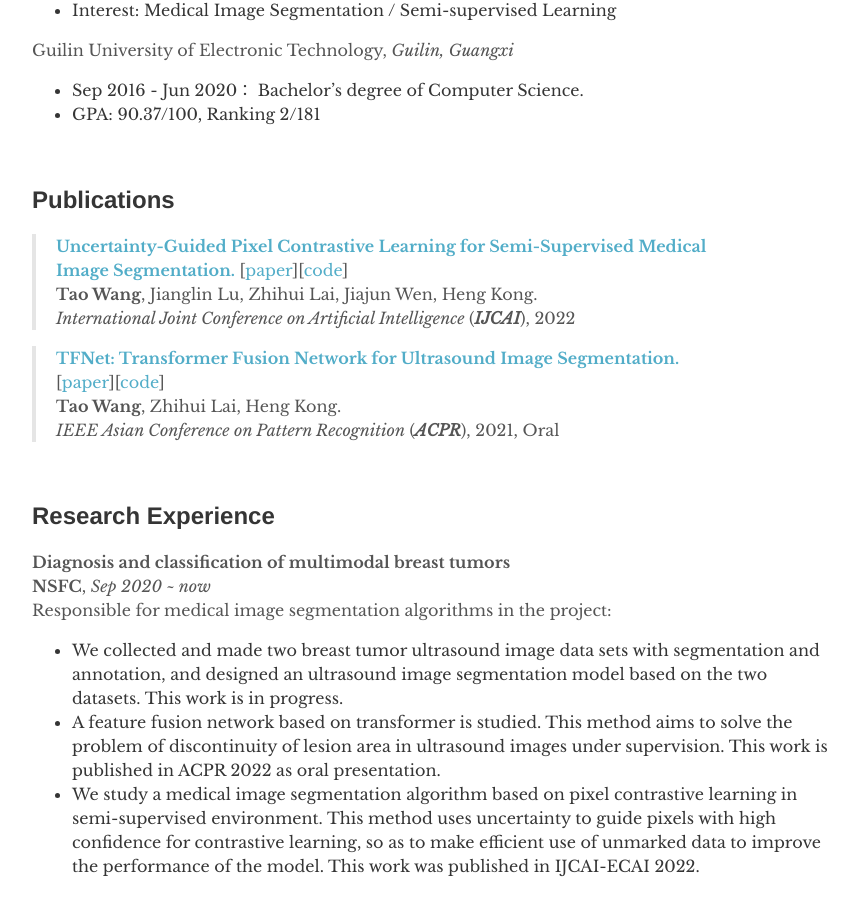
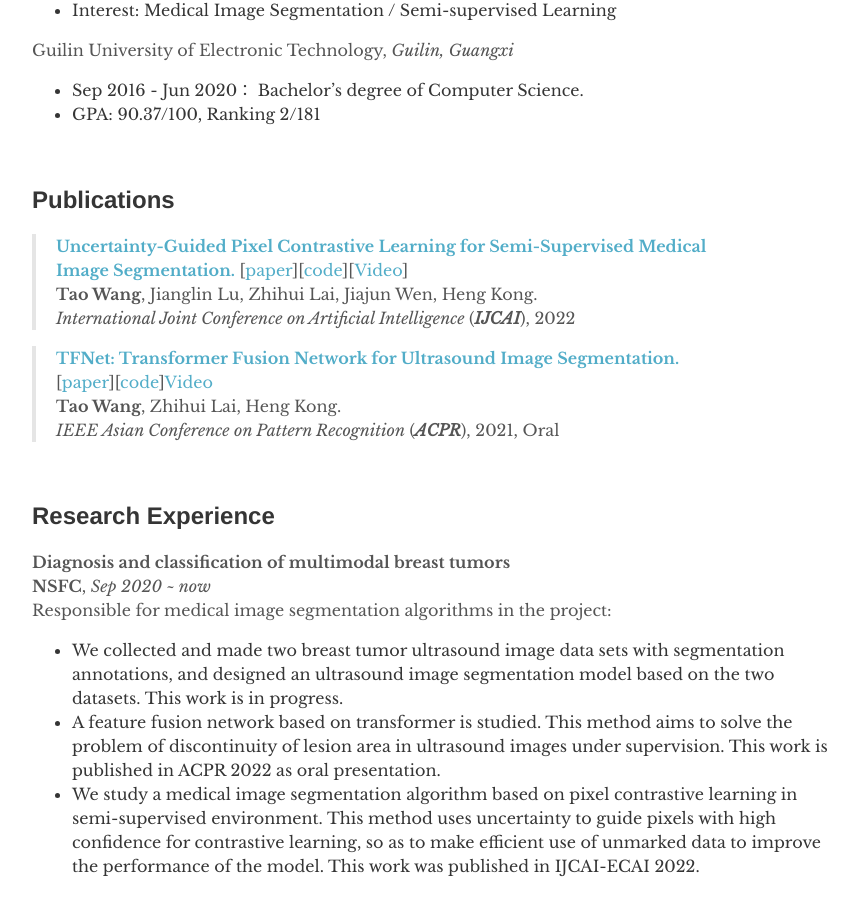
Before and after one commit to taovv/taovv.github.io, a Jekyll site: the page built from index.md, in a window 1280 px wide and 900 px high, scrolled down 1030 px. Shown: the whole window, without its empty margins (208-1066 px from the left). Built offline with Jekyll 4.4.1, drawn with Linux system fonts in a browser that asks for light colours.

Commit message:
Update index.md

```diff
--- a/index.md
+++ b/index.md
@@ -40,12 +40,12 @@ Guilin University of Electronic Technology, <em>Guilin, Guangxi</em>
 ## Publications
 
 > <b><a href="#" target="_blank">Uncertainty-Guided Pixel Contrastive Learning for Semi-Supervised Medical Image Segmentation.</a></b>
-> [<a href="#" target="_blank">paper</a>][<a href="#" target="_blank">code</a>]<br>
+> [<a href="#" target="_blank">paper</a>][<a href="#" target="_blank">code</a>][<a href="#" target="_blank">Video</a>]<br>
 > <b>Tao Wang</b>, Jianglin Lu, Zhihui Lai, Jiajun Wen, Heng Kong.<br>
 > <em>International Joint Conference on Artificial Intelligence</em> (<i><b>IJCAI</b></i>), 2022 <br>
 
 > <b><a href="#" target="_blank">TFNet: Transformer Fusion Network for Ultrasound Image Segmentation.</a></b> <br>
-> [<a href="#" target="_blank">paper</a>][<a href="#" target="_blank">code</a>]<br>
+> [<a href="#" target="_blank">paper</a>][<a href="#" target="_blank">code</a>][Video](https://www.aliyundrive.com/s/oDdMwf4FrEs)<br>
 > <b>Tao Wang</b>, Zhihui Lai, Heng Kong.<br>
 > <em>IEEE Asian Conference on Pattern Recognition</em> (<i><b>ACPR</b></i>), 2021, Oral <br>
 
@@ -55,7 +55,7 @@ Guilin University of Electronic Technology, <em>Guilin, Guangxi</em>
 <b>Diagnosis and classification of multimodal breast tumors</b><br>
 <b>NSFC</b>, <em>Sep 2020 ~ now</em><br>
 Responsible for medical image segmentation algorithms in the project:
-- We collected and made two breast tumor ultrasound image data sets with segmentation and annotation, and designed an
+- We collected and made two breast tumor ultrasound image data sets with segmentation annotations, and designed an
 ultrasound image segmentation model based on the two datasets. This work is in progress.
 - A feature fusion network based on transformer is studied. This method aims to solve the problem of discontinuity of
 lesion area in ultrasound images under supervision. This work is published in ACPR 2022 as oral presentation.
```
